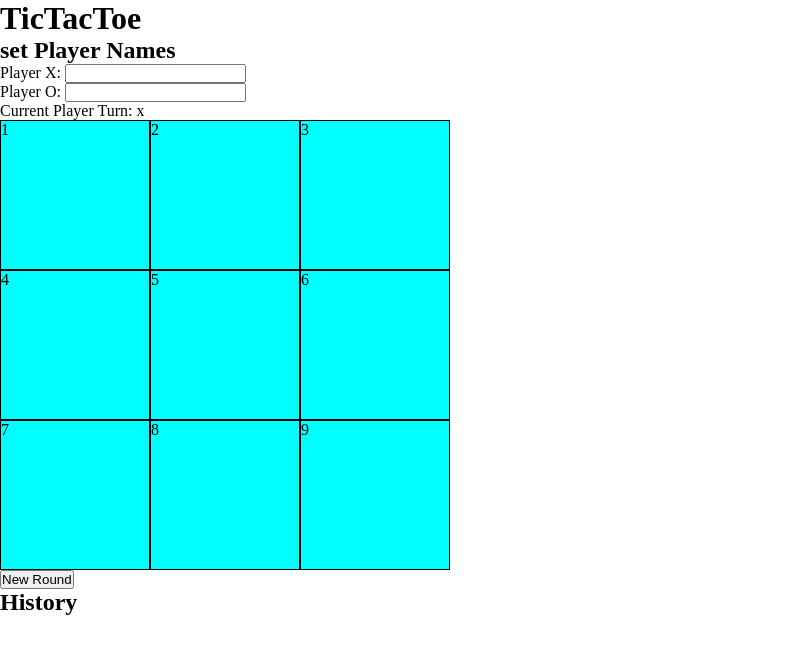
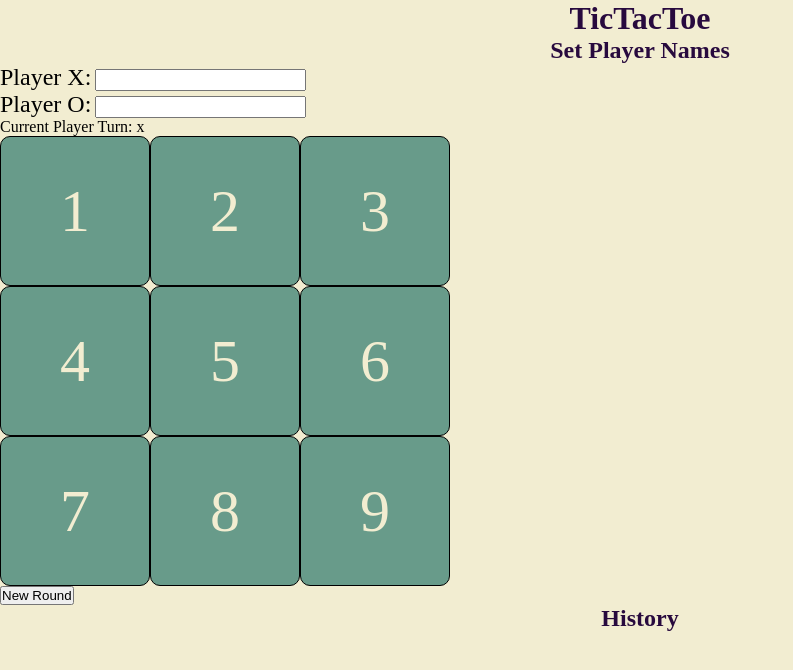
Before and after one commit to antispace2005/TicTacToe-odin, a plain HTML site: page index.html in a window 1280 px wide. Shown: the whole page, without its empty margins (0-793 px from the left). Drawn offline with Linux system fonts and the light colour scheme.

Commit message:
Add Extra Style to page

```diff
--- a/index.html
+++ b/index.html
@@ -11,7 +11,7 @@
     <h1>TicTacToe</h1>
     <div class="gameContainer">
       <div class="setNameContainer">
-        <h2>set Player Names</h2>
+        <h2>Set Player Names</h2>
         <div>
           <label for="x">Player X:</label>
           <input type="text" name="x" id="xName" />
--- a/script.js
+++ b/script.js
@@ -182,7 +182,7 @@ const gameRenderer = (function () {
   function updateDisplay() {
     //update board
     for (let i = 0; i < 9; i++) {
-      spots[i].textContent = game.getSpot(i);
+      spots[i].textContent = game.getSpot(i).toString().toUpperCase();
     }
     //update status
 
--- a/style.css
+++ b/style.css
@@ -5,8 +5,15 @@
 }
 
 :root {
-  --spotColor: aqua;
-  --winingLine: red;
+  --primaryColor: #689b8a;
+  --secondaryColor: #280a3e;
+
+  --spotColor: var(--primaryColor);
+  --winingLine: var(--secondaryColor);
+  --bgColor: #f2edd1;
+}
+body {
+  background-color: var(--bgColor);
 }
 
 .board {
@@ -17,4 +24,25 @@
   aspect-ratio: 1 / 1;
   background-color: var(--spotColor);
   border: 1px solid black;
+  border-radius: 10px;
+  font-size: 60px;
+  display: flex;
+  justify-content: center;
+  align-items: center;
+  color: var(--bgColor);
 }
+h1 {
+  text-align: center;
+  color: var(--secondaryColor);
+}
+h2 {
+  text-align: center;
+  color: var(--secondaryColor);
+}
+
+label {
+  font-size: 24px;
+}
+input {
+  font-size: inherit;
+}
```
